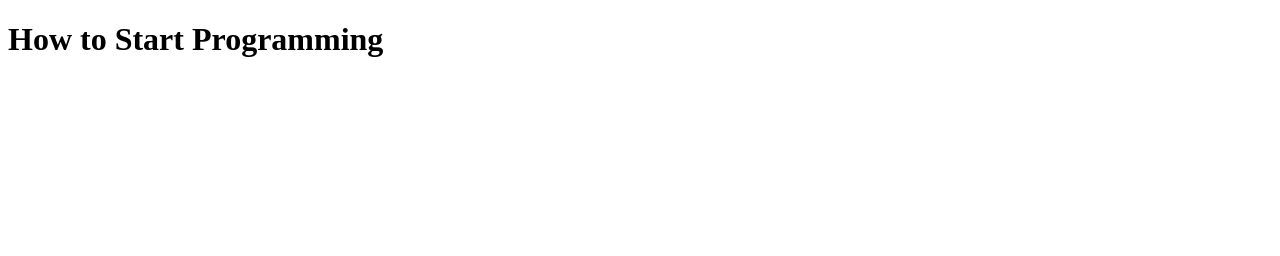
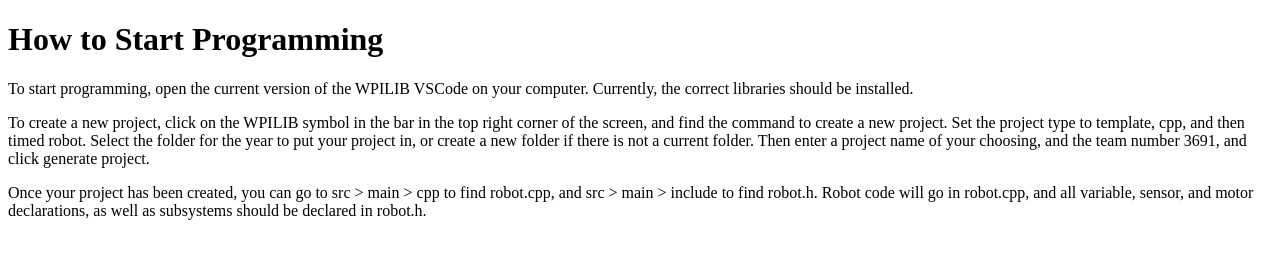
Before and after one commit to RoboRaiders3691/RoboRaiders3691.github.io, a plain HTML site: page startprogramming.html in a window 1280 px wide. Drawn offline with Linux system fonts and the light colour scheme.

Commit message:
updated tutorial

```diff
--- a/startprogramming.html
+++ b/startprogramming.html
@@ -4,6 +4,22 @@
         <h1>How to Start Programming</h1>
     </head>
     <body>
+        <p>
+            To start programming, open the current version of the WPILIB VSCode on your computer.
+            Currently, the correct libraries should be installed.
 
+        </p>
+        <p>
+            To create a new project, click on the WPILIB symbol in the bar in the top right corner of the screen, and
+            find the command to create a new project.  Set the project type to template, cpp, and then timed robot.
+            Select the folder for the year to put your project in, or create a new folder if there is not a current folder.
+            Then enter a project name of your choosing, and the team number 3691, and click generate project.
+        </p>
+        <p></p>
+        <p>
+            Once your project has been created, you can go to src > main > cpp to find robot.cpp, and src > main > include
+            to find robot.h.  Robot code will go in robot.cpp, and all variable, sensor, and motor declarations, as well
+            as subsystems should be declared in robot.h.
+        </p>
     </body>
 </html>
```
Also changed, not shown: index.html (+2 -2 lines).
